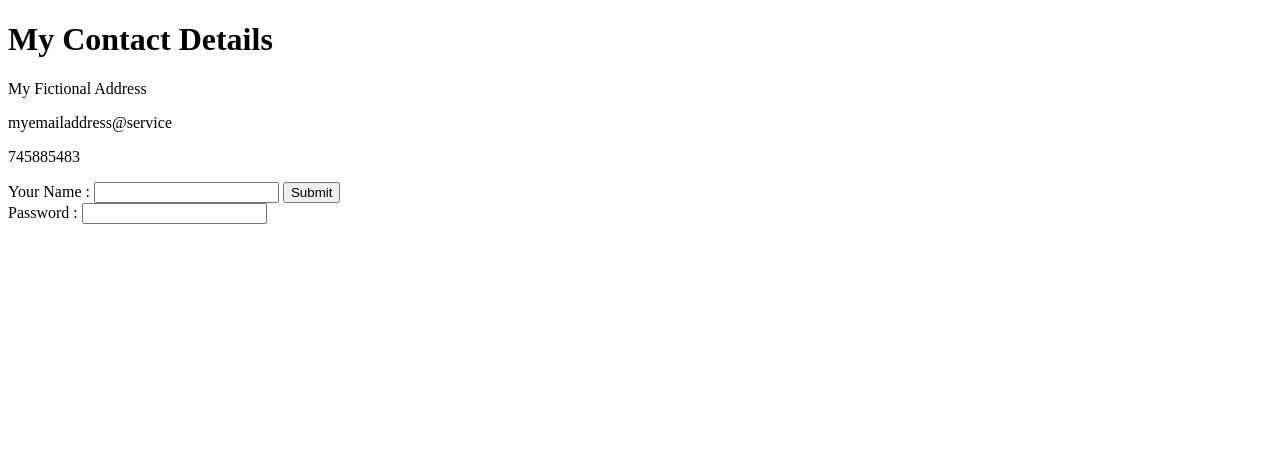
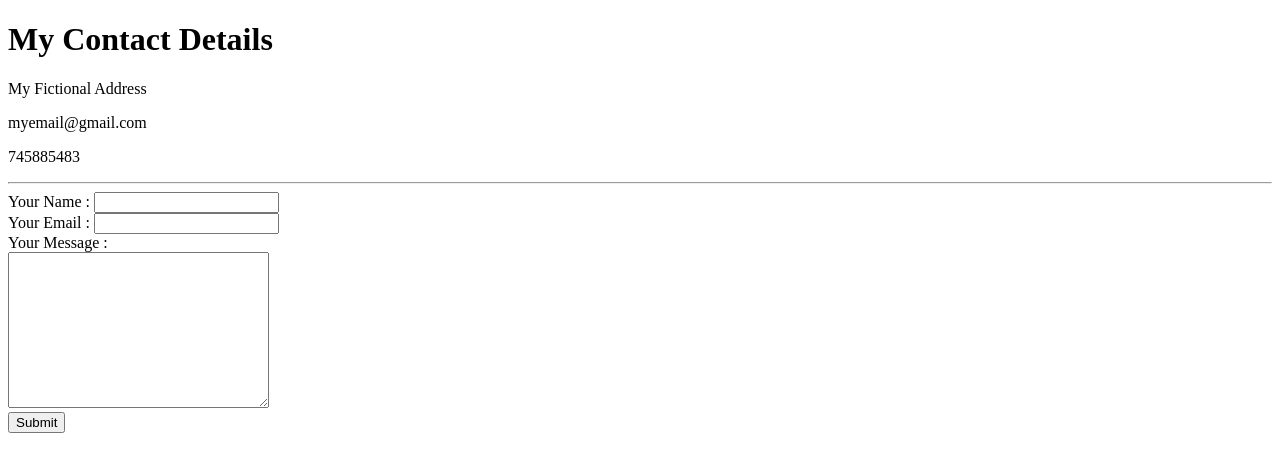
Before and after one commit to hashimali179/cv, a plain HTML site: page Contact Me.html in a window 1280 px wide. Drawn offline with Linux system fonts and the light colour scheme.

Commit message:
Update Contact Me.html

```diff
--- a/Contact Me.html
+++ b/Contact Me.html
@@ -7,14 +7,17 @@
   <body>
     <h1>My Contact Details</h1>
     <p>My Fictional Address</p>
-    <p>myemailaddress@service</p>
+    <p>myemail@gmail.com</p>
     <p>745885483</p>
-    <form class="" action="index.html" method="post">
+    <hr>
+    <form  action="mailto:hashimali179@gmail.com" method="post" enctype="text/plain">
       <label for="text">Your Name :</label>
-      <input type="text" name="" value="">
-      <input type="Submit" name="" ><br>
-      <label for="">Password : </label>
-      <input type="password" name="" value="">
+      <input type="text" name="yourname" value=""><br>
+      <label for="">Your Email : </label>
+      <input type="email" name="youremail" value=""><br>
+      <label for="">Your Message :</label><br>
+      <textarea name="name" rows="10" cols="30"></textarea><br>
+      <input type="Submit" name="" >
     </form>
 
   </body>
```
